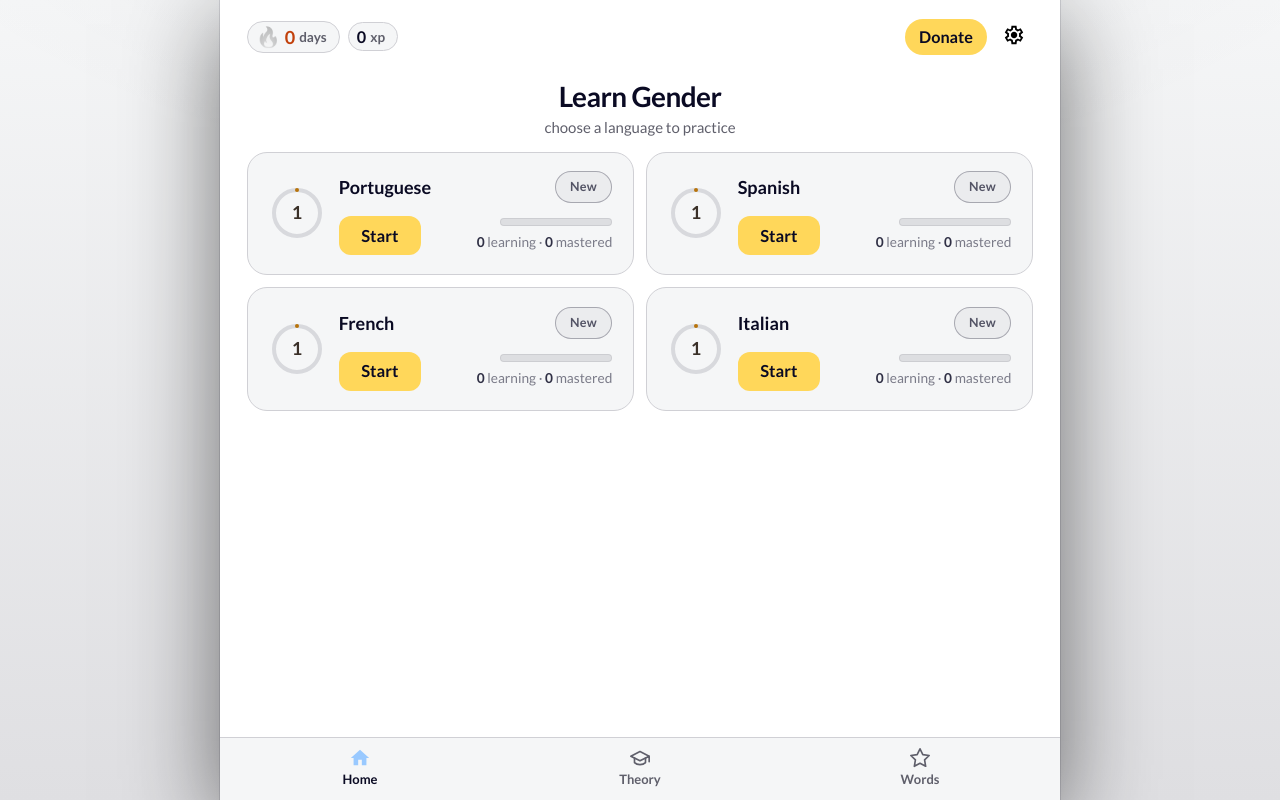
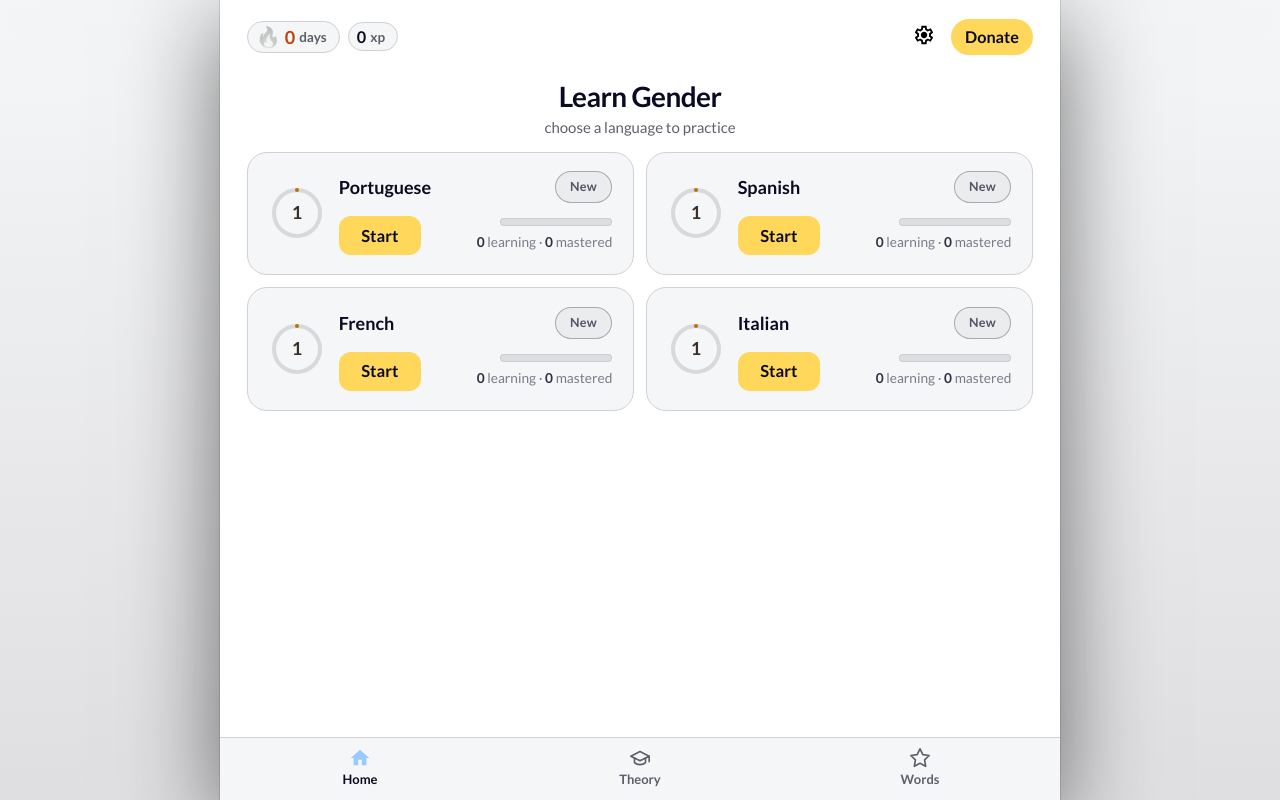
Before and after one commit to freeCodeCamp-Universe/learngender, a React (Vite) app: page / in a window 1280 px wide. Built offline with nearby package versions, Linux system fonts and the light colour scheme; what ts-fsrs would draw is missing.

Commit message:
fix: move donate button after settings

```diff
--- a/src/screens/HomeScreen.tsx
+++ b/src/screens/HomeScreen.tsx
@@ -104,6 +104,9 @@ export function HomeScreen({ onStartRound, onMyWords, onTheory }: HomeScreenProp
           </button>
         </div>
         <div className="home-screen__topbar-actions">
+          <button className="icon-btn" onClick={() => setSettingsOpen(true)} aria-label="Settings" aria-expanded={settingsOpen} aria-controls="settings-panel">
+            <img src={settingsIcon} alt="" width="22" height="22" className="home-screen__settings-icon" />
+          </button>
           <a
             href={DONATE_URL}
             target="_blank"
@@ -112,9 +115,6 @@ export function HomeScreen({ onStartRound, onMyWords, onTheory }: HomeScreenProp
           >
             Donate
           </a>
-          <button className="icon-btn" onClick={() => setSettingsOpen(true)} aria-label="Settings" aria-expanded={settingsOpen} aria-controls="settings-panel">
-            <img src={settingsIcon} alt="" width="22" height="22" className="home-screen__settings-icon" />
-          </button>
         </div>
       </div>
 
```
